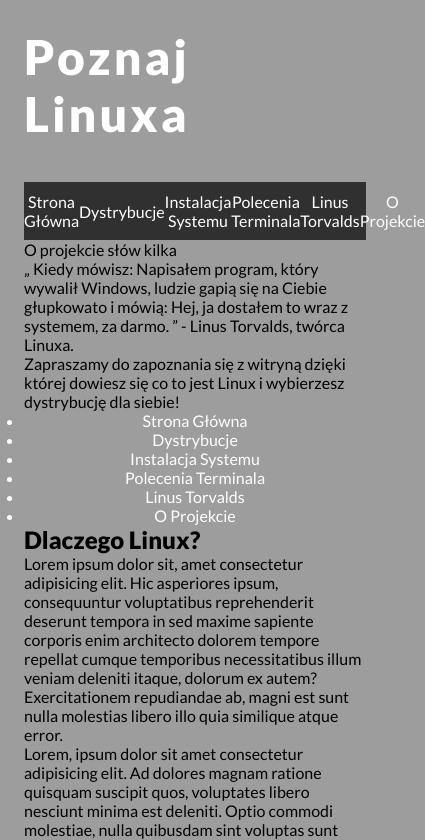
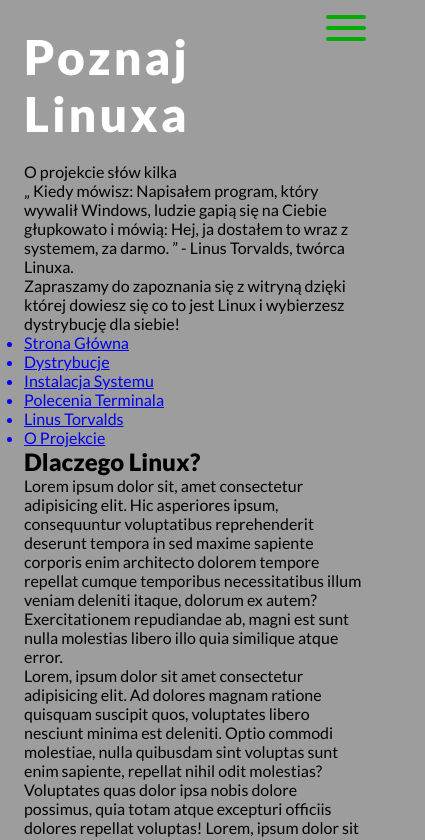
Before and after one commit to Radexman/MZ-Full-Stack, a plain HTML site: page CSS/02-styling-page-template/index.html in a window 390 px wide. Shown: the top 840 px of the page, 425 px wide, since content can reach past the window. Drawn offline with Linux system fonts and the light colour scheme.

Commit message:
Full mobile menu

```diff
--- a/CSS/02-styling-page-template/index.html
+++ b/CSS/02-styling-page-template/index.html
@@ -15,25 +15,30 @@
 	<body>
 		<header class="header">
 			<h1>Poznaj Linuxa</h1>
+			<div class="hamburger">
+				<div class="bar"></div>
+				<div class="bar"></div>
+				<div class="bar"></div>
+			</div>
 		</header>
 		<nav class="navbar">
 			<ul class="navlinks-top">
-				<a href="#">
+				<a href="#" class="navlinks-top-navlink">
 					<li>Strona Główna</li>
 				</a>
-				<a href="#">
+				<a href="#" class="navlinks-top-navlink">
 					<li>Dystrybucje</li>
 				</a>
-				<a href="#">
+				<a href="#" class="navlinks-top-navlink">
 					<li>Instalacja Systemu</li>
 				</a>
-				<a href="#">
+				<a href="#" class="navlinks-top-navlink">
 					<li>Polecenia Terminala</li>
 				</a>
-				<a href="#">
+				<a href="#" class="navlinks-top-navlink">
 					<li>Linus Torvalds</li>
 				</a>
-				<a href="#">
+				<a href="#" class="navlinks-top-navlink">
 					<li>O Projekcie</li>
 				</a>
 			</ul>
@@ -47,6 +52,7 @@
 			- Linus Torvalds, twórca Linuxa.
 			<p>Zapraszamy do zapoznania się z witryną dzięki której dowiesz się co to jest Linux i wybierzesz dystrybucję dla siebie!</p>
 		</div>
+
 		<main class="main">
 			<aside class="aside">
 				<ul class="navlinks-aside">
@@ -98,5 +104,6 @@
 		<footer class="footer">
 			<p>Poznaj Linuxa - najlepszy darmowy system operacyjny. Strona w sieci od 2023r &copy; Wszelkie prawa zastrzeżone.</p>
 		</footer>
+		<script src="index.js"></script>
 	</body>
 </html>
--- /dev/null
+++ b/CSS/02-styling-page-template/index.js
@@ -0,0 +1,10 @@
+const hamburgerMenu = document.querySelector('.hamburger');
+
+const toggleMenu = () => {
+	document.querySelector('.navlinks-top').classList.toggle('navbar-top-active');
+	document.querySelector('.bar:nth-child(2)').classList.toggle('bar-active');
+	document.querySelector('.bar:nth-child(1)').classList.toggle('bar-active-two');
+	document.querySelector('.bar:nth-child(3)').classList.toggle('bar-active-three');
+};
+
+hamburgerMenu.addEventListener('click', toggleMenu);
--- a/CSS/02-styling-page-template/style.css
+++ b/CSS/02-styling-page-template/style.css
@@ -17,6 +17,7 @@ body {
     min-height: 100vh;
     background-color: #9e9d9d;
     padding: .5em 1.5em;
+    position: relative;
 }
 
 .header {
@@ -24,11 +25,62 @@ body {
     padding-block: 20px;
     font-size: 1.5rem;
     letter-spacing: 3px;
+    position: relative;
 }
 
-.navbar {
-    background-color: #303030;
-    margin-top: 20px;
+.hamburger {
+    display: flex;
+    align-items: center;
+    justify-content: center;
+    width: 40px;
+    aspect-ratio: 1 / 1;
+    border-radius: 3px;
+    cursor: pointer;
+    position: absolute;
+    right: 0px;
+    top: 0px;
+    z-index: 2;
+    display: none;
+}
+
+.bar {
+    width: 100%;
+    height: 4px;
+    background-color: #00ad00;
+    border-radius: 2px;
+    transition: .3s ease-in;
+}
+
+.bar-active {
+    opacity: 0;
+}
+
+.bar:nth-child(1) {
+    width: 100%;
+    height: 4px;
+    background-color: #00ad00;
+    position: absolute;
+    top: 7px;
+    border-radius: 2px;
+    transition: .3s ease-in;
+}
+
+.bar-active-two {
+    transform: translateY(9px) rotate(45deg);
+}
+
+.bar-active-three {
+    transform: translateY(-12px) rotate(-45deg);
+}
+
+.bar:nth-child(3) {
+    width: 100%;
+    height: 4px;
+    background-color: #00ad00;
+    position: absolute;
+    bottom: 7px;
+    border-radius: 2px;
+    transition: .3s ease-in;
 }
 
 .navlinks-top {
@@ -36,23 +88,33 @@ body {
     align-items: center;
     justify-content: space-between;
     list-style-type: none;
+    transition: .3s ease-in;
+    background-color: #303030;
 }
 
-a {
+
+.navlinks-top-navlink {
     flex-grow: 1;
     text-align: center;
     text-decoration: none;
     color: #ffffff;
-    padding-block: 10px;
+    padding-block: 15px;
     transition: .2s ease-in;
+    border-right: 2px dotted #00ad00;
+}
+
+
+
+.navlinks-top-navlink:nth-child(1) {
+    border-left: 2px dotted #00ad00;
 }
 
 a:hover {
     background-color: #555555;
 }
 
-.topbar {
-
+.navbar-top-active {
+    transform: translateY(395px);
 }
 
 .main {
@@ -70,3 +132,30 @@ a:hover {
 .footer {
 
 }
+
+@media screen and (max-width: 700px) {
+    .navbar {
+        position: absolute;
+        width: 91vw;
+        margin: 0 auto;
+        transform: translateY(-500px);
+    }
+
+    .navlinks-top {
+        flex-flow: column nowrap;
+    }
+
+    .navlinks-top-navlink {
+        width: 100%;
+        border: none;
+        border-bottom: 2px dotted #00ad00;
+    }
+
+    .navlinks-top-navlink:nth-child(1) {
+        border-top: 2px dotted #00ad00;
+    }
+
+    .hamburger {
+        display: flex;
+    }
+}
```
